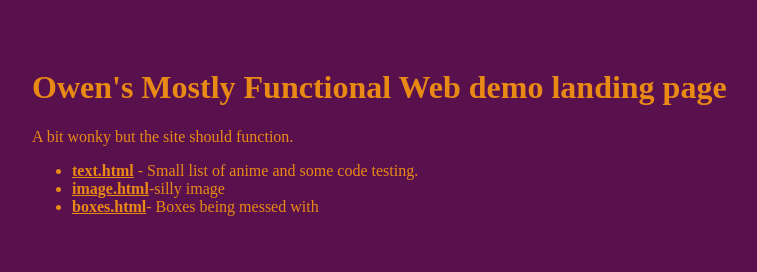
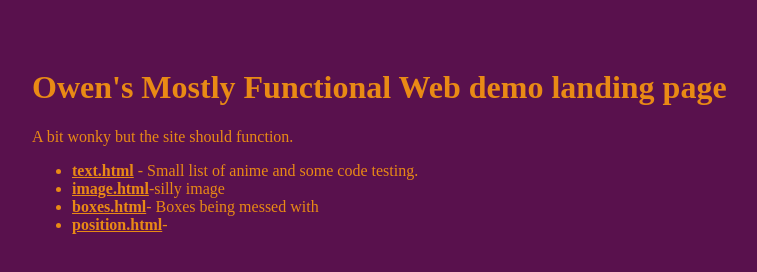
Before and after one commit to Emeraldskull/LCC-Repository, a plain HTML site: page index.html in a window 1280 px wide. Shown: the whole page, without its empty margins (208-965 px from the left). Drawn offline with Linux system fonts and the light colour scheme.

Commit message:
Update index.html

```diff
--- a/index.html
+++ b/index.html
@@ -55,6 +55,7 @@
             Small list of anime and some code testing.</li>
           <li><strong><a href="image.html" target="_blank">image.html</a></strong>-silly image
          <li><strong><a href="boxes.html" target="_blank">boxes.html</a></strong>- Boxes being messed with
+             <li><strong><a href="position.html" target="_blank">position.html</a></strong>-
     </ul>
 
 
```
